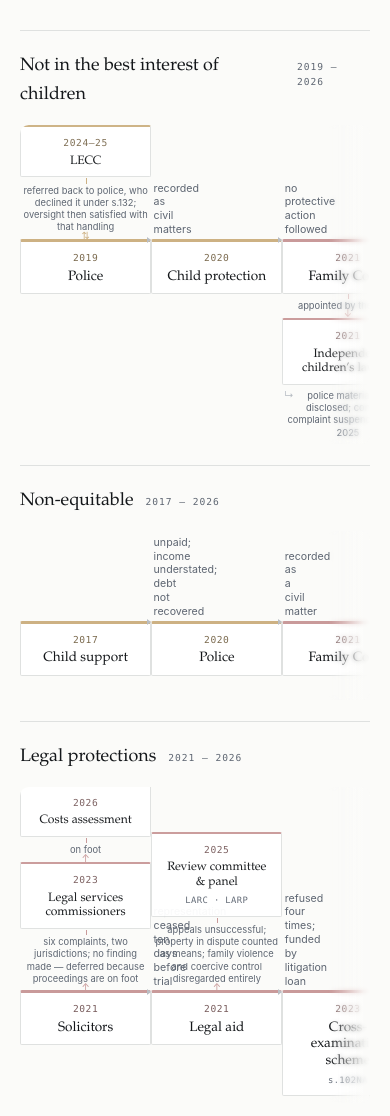
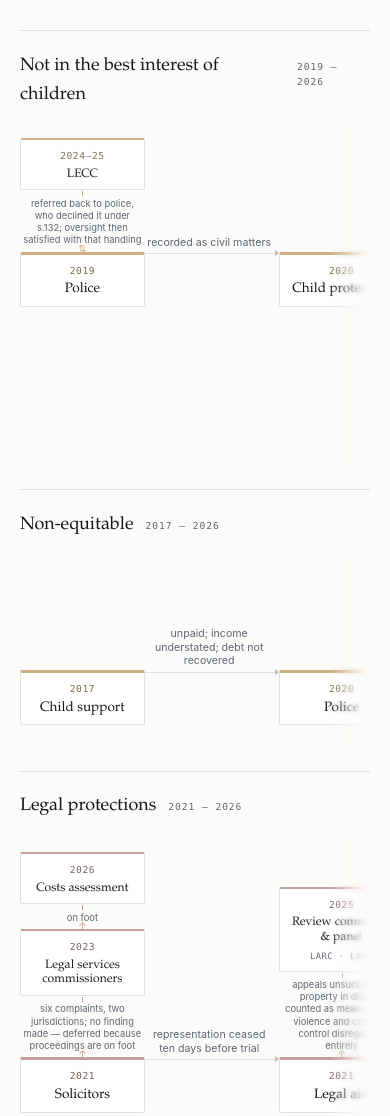
Before and after one commit to juliaboon/juliaboon.com, a plain HTML site: page index.html in a window 390 px wide. Shown: the part 4485-5601 px from the top of the page. Drawn offline with Linux system fonts and the light colour scheme.

Commit message:
Add files via upload

```diff
--- a/style.css
+++ b/style.css
@@ -106,7 +106,7 @@ a:focus-visible{outline:2px solid var(--petrol);outline-offset:3px;border-radius
 .civics .scroll-x > svg{min-width:44rem}
 .mirror{min-width:52rem}
 .beads{min-width:max-content}
-.link{min-width:4.6rem}
+
 
 /* ═══════════════════════════════════════════════════════════════
    ABOVE — the constitutional diagram
@@ -275,6 +275,19 @@ a:focus-visible{outline:2px solid var(--petrol);outline-offset:3px;border-radius
   text-align:center;font-size:.665rem;line-height:1.3;color:var(--mute);
 }
 
+/* Below the desktop fit, arrows stop flexing and take a fixed length.
+   A shrinking connector makes its label tall, and a tall label collides
+   with the row above. Locked widths keep every label the same shape. */
+@media(max-width:1240px){
+  .stack{width:7.8rem}
+  .link{flex:0 0 8.4rem}
+  /* clearance is per chain: a taller stack of supervisors needs more room,
+     and every stack grows taller as the columns narrow */
+  .cascade:nth-of-type(1) .beads{--pad:7.9rem;--padb:10.1rem}
+  .cascade:nth-of-type(2) .beads{--pad:7.2rem}
+  .cascade:nth-of-type(3) .beads{--pad:13.8rem}
+}
+
 /* ---------- colophon + footer ---------- */
 .colophon{margin-bottom:clamp(3rem,7vw,4.5rem)}
 .colophon p{margin:0 auto .9rem;font-size:.985rem;max-width:48rem}
```
Also changed, not shown: 1 other file.
